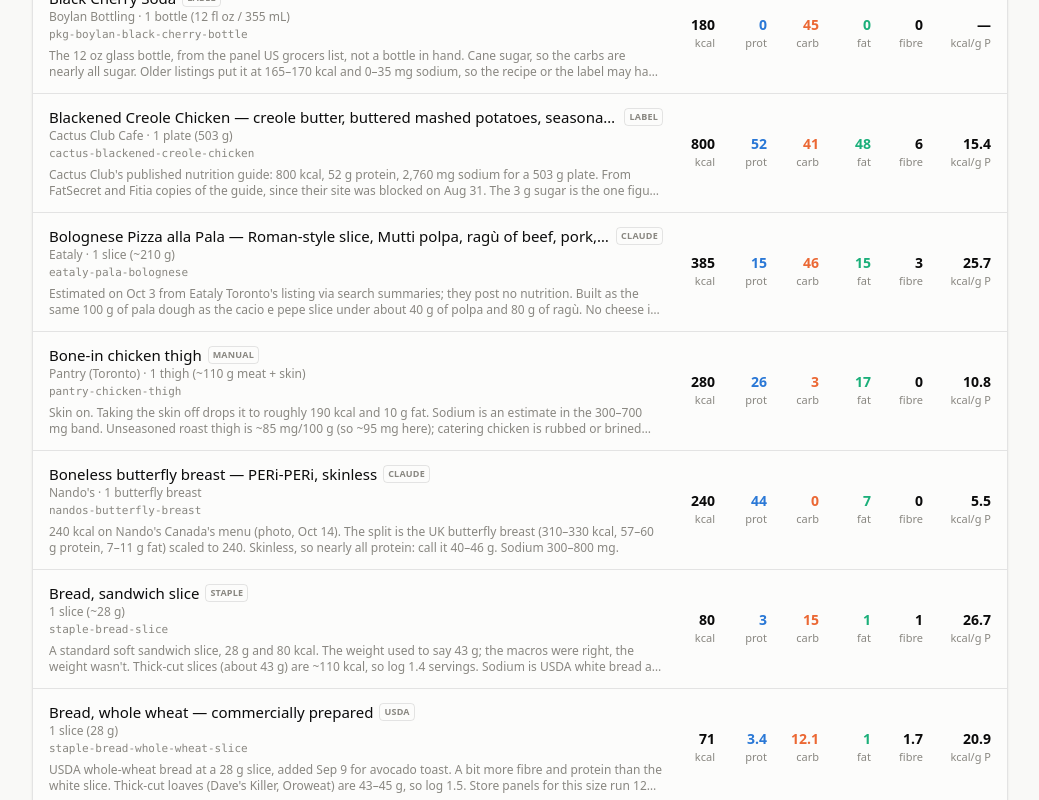
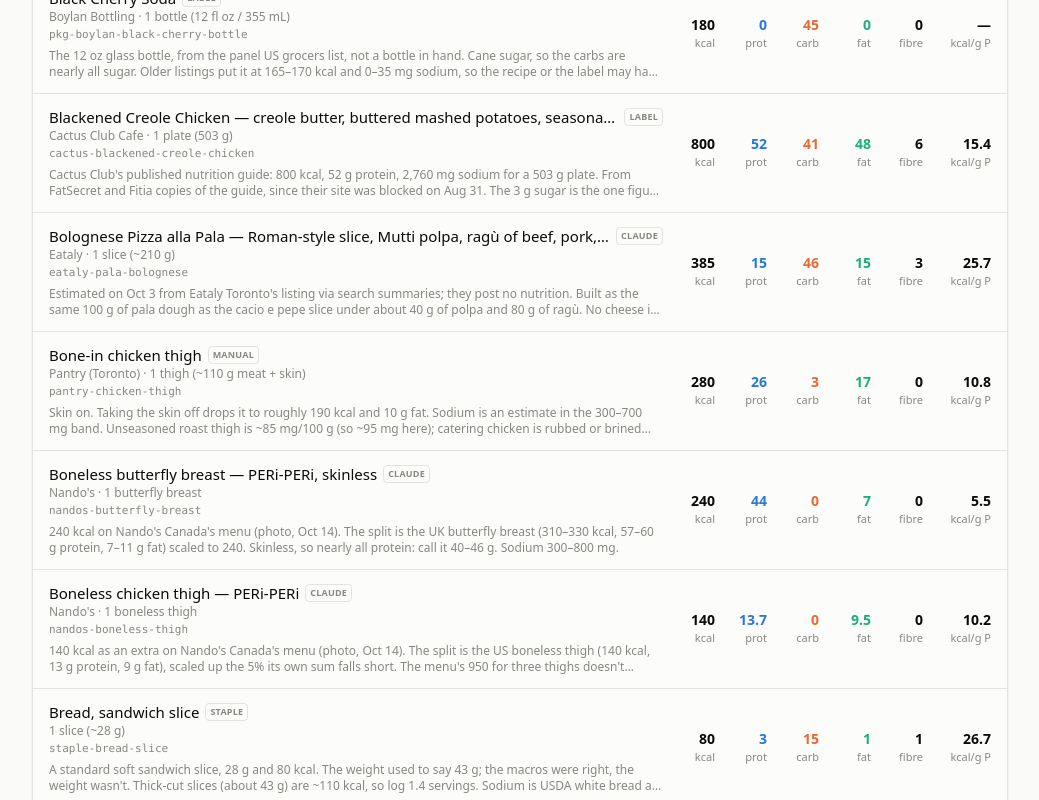
Before and after one commit to soldoutbudokan/Health, a Next.js app: page /Health/foods in a window 1280 px wide. Shown: the part 2000-2800 px from the top of the page, without its empty margins (120-1159 px from the left). Built offline with nearby package versions, Linux system fonts and the light colour scheme.

Commit message:
Log Oct 15 dinner at Nando's: 3 boneless thighs, Brussels sprouts, garlic mash and a pastel de nata, and add the thigh to the catalog

```diff
--- a/src/data/restaurants.ts
+++ b/src/data/restaurants.ts
@@ -1976,8 +1976,8 @@
    * note says otherwise. For a large side, log the regular entry at large ÷
    * regular calories. The rest of the menu, in calories:
    *
-   *   Chicken: 3 boneless thighs 950 (doesn't square with the 140 boneless
-   *     thigh extra, so check it first), chicken livers with garlic bread 920,
+   *   Chicken: 3 boneless thighs 950 (likely with sides; see the boneless
+   *     thigh entry), chicken livers with garlic bread 920,
    *     whole chicken 1,520.
    *   Snacks: garlic bread 530, hummus with PERi-PERi drizzle 640, spicy mixed
    *     olives 150, grilled halloumi sticks and dip 640.
@@ -2041,6 +2041,17 @@
     tags: ["peri-peri", "peri peri", "chicken", "chicken breast", "butterfly", "boneless", "nandos", "nando's", "chain", "restaurant", "dinner"],
   },
   {
+    id: "nandos-boneless-thigh",
+    name: "Boneless chicken thigh",
+    variant: "PERi-PERi",
+    brand: "Nando's",
+    source: "claude",
+    per: "1 boneless thigh",
+    macros: { calories: 140, protein: 13.7, carbs: 0, fat: 9.5, fiber: 0, sodium: 200 },
+    note: "140 kcal as an extra on Nando's Canada's menu (photo, Oct 14). The split is the US boneless thigh (140 kcal, 13 g protein, 9 g fat), scaled up the 5% its own sum falls short. The menu's 950 for three thighs doesn't square with this, the US and UK panels (120–140 a thigh) or the 610 two-thigh sandwich, so it likely counts two sides. Sodium 120–350 mg a thigh.",
+    tags: ["peri-peri", "peri peri", "chicken", "chicken thigh", "thighs", "boneless", "nandos", "nando's", "chain", "restaurant", "dinner"],
+  },
+  {
     id: "nandos-chicken-tender-skewers",
     name: "Chicken tender skewers",
     variant: "PERi-PERi",
```
Also changed, not shown: data/log.csv.
